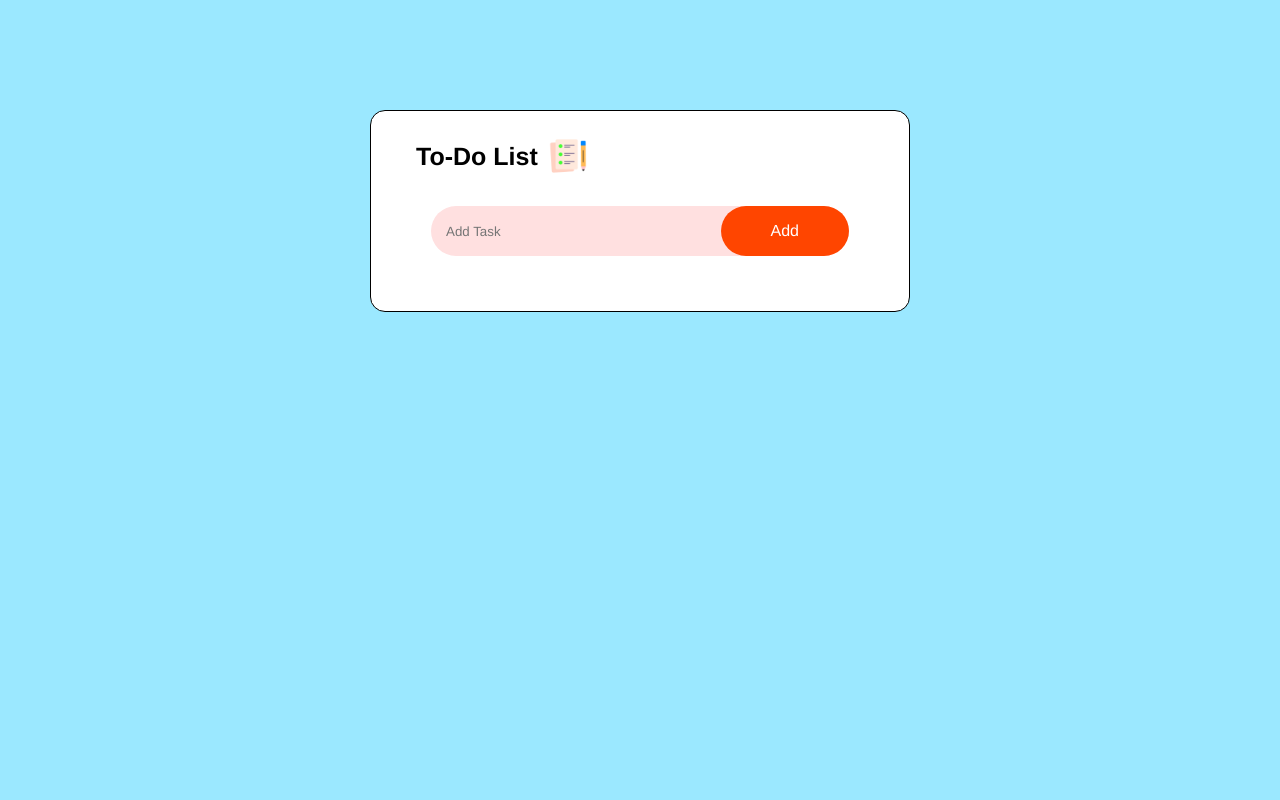
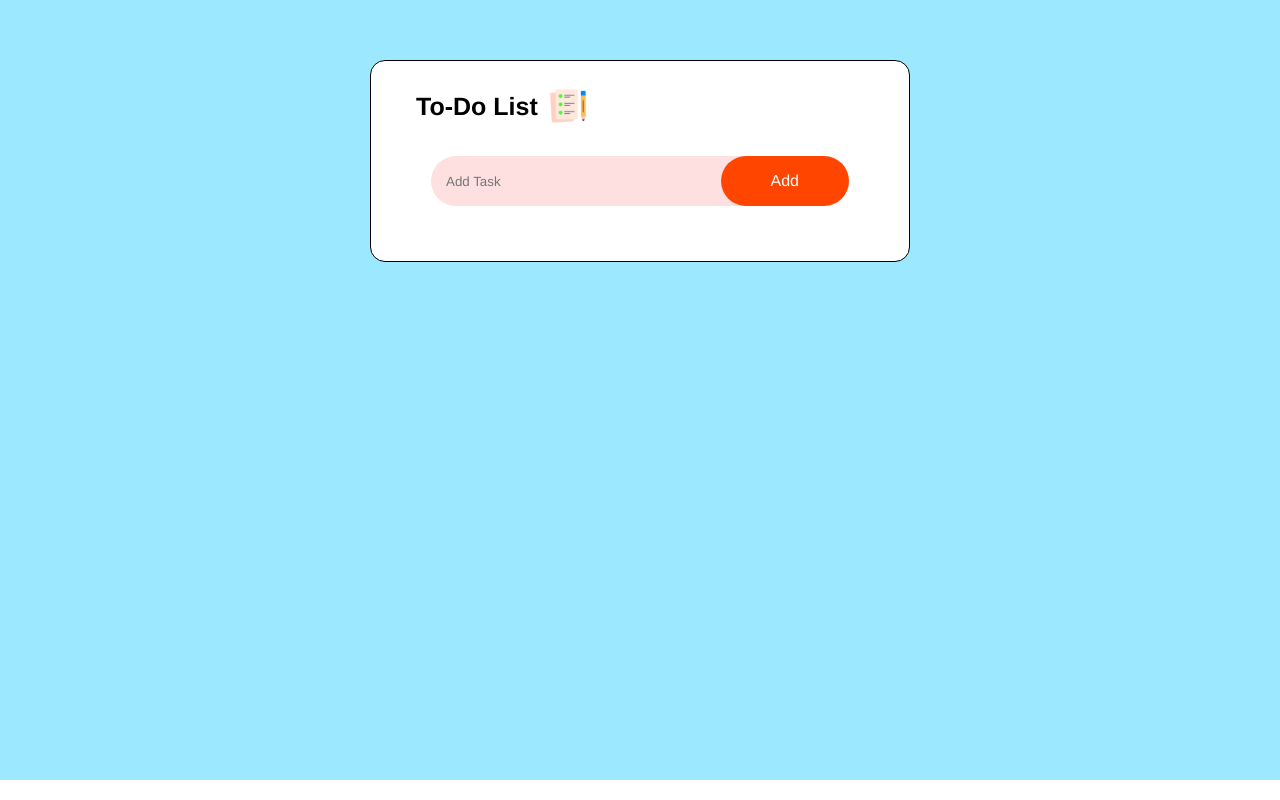
Before and after one commit to husain-nalwala/todolist, a plain HTML site: page index.html in a window 1280 px wide. Drawn offline with Linux system fonts and the light colour scheme.

Commit message:
aug 13 update

```diff
--- a/index.html
+++ b/index.html
@@ -8,10 +8,8 @@
 </head>
 <body>
     <div class="container">
-
         <div class="todo-app">
-
-            <h2>To-Do List <img src="images/icon.png"></h2>
+            <h2>To-Do List <img src="images/icon.png" alt="To-Do Icon"></h2>
 
             <div class="row">
                 <input type="text" id="input-box" placeholder="Add Task">
--- a/style.css
+++ b/style.css
@@ -7,7 +7,7 @@
 
 .container{
   width: 100%;
-  min-height: 100vh;
+  min-height: calc(100vh - 20px);
   background-color: rgb(155, 232, 255);
   padding: 10px;
 }
@@ -18,7 +18,7 @@
   background-color: rgb(255, 255, 255);
   border-style: solid;
   border-width: 1px;
-  margin: 100px auto 20px;
+  margin: 50px auto;
   padding: 10px 30px 40px;
   border-radius: 15px;
 }
```
